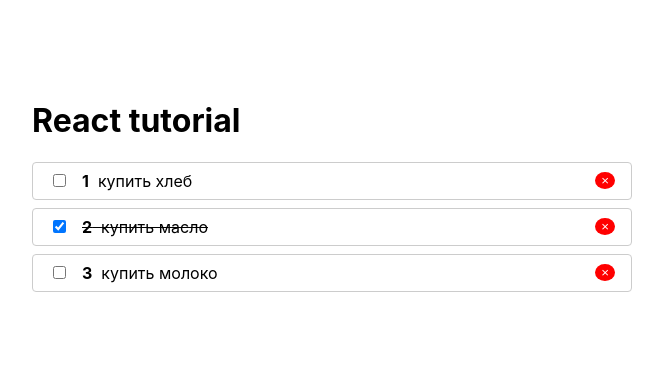
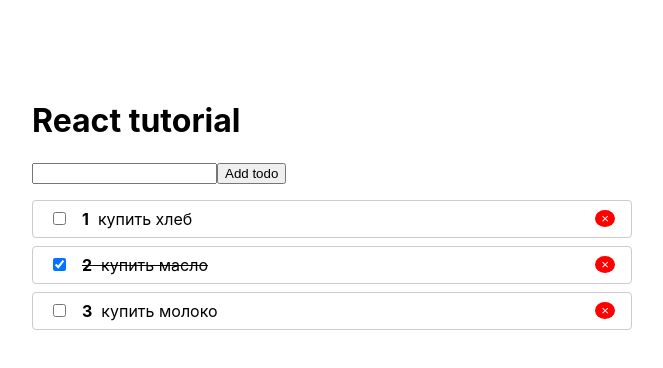
Before and after one commit to YmNIK13/react-2020, a React (Create React App) app: page / in a window 1280 px wide. Shown: the top 368 px of the page, without its empty margins (308-971 px from the left). Built offline with nearby package versions, Linux system fonts and the light colour scheme.

Commit message:
add todo

```diff
--- a/src/App.js
+++ b/src/App.js
@@ -1,6 +1,7 @@
 import React from 'react';
 import TodoList from "./Todo/TodoList";
 import Context from "./context";
+import AddTodo from "./Todo/AddTodo";
 
 function App() {
     // используем для хранения состояния
@@ -25,10 +26,19 @@
         }))
     }
 
+    function addTodo(title) {
+        setTodos(todos.concat([{
+            title,
+            id: Date.now(),
+            completed: false
+        }]))
+    }
+
     return (
         <Context.Provider value={{removeTodo}}>
             <div className='wrapper'>
                 <h1>React tutorial</h1>
+                <AddTodo onCreate={addTodo}/>
                 {todos.length > 0
                     ? (<TodoList todos={todos} onToggle={toggleTodo}/>)
                     : (<p>No todos!</p>)
--- /dev/null
+++ b/src/Todo/AddTodo.js
@@ -0,0 +1,32 @@
+import React, {useState} from "react";
+import PropTypes from "prop-types";
+
+
+function AddTodo({onCreate}) {
+    const [value, setValue] = useState('')
+
+    function submitHandler(event) {
+        event.preventDefault()
+
+        if(value.trim()){
+            onCreate(value)
+            setValue('')
+        }
+    }
+
+    return (
+        <form style={{marginBottom: '1rem'}} onSubmit={submitHandler}>
+            <input type="text" value={value} onChange={event => {
+                setValue(event.target.value)
+            }}/>
+            <button type="submit">Add todo</button>
+        </form>
+    )
+}
+
+AddTodo.propTypes = {
+    onCreate: PropTypes.func.isRequired,
+}
+
+
+export default AddTodo
```
